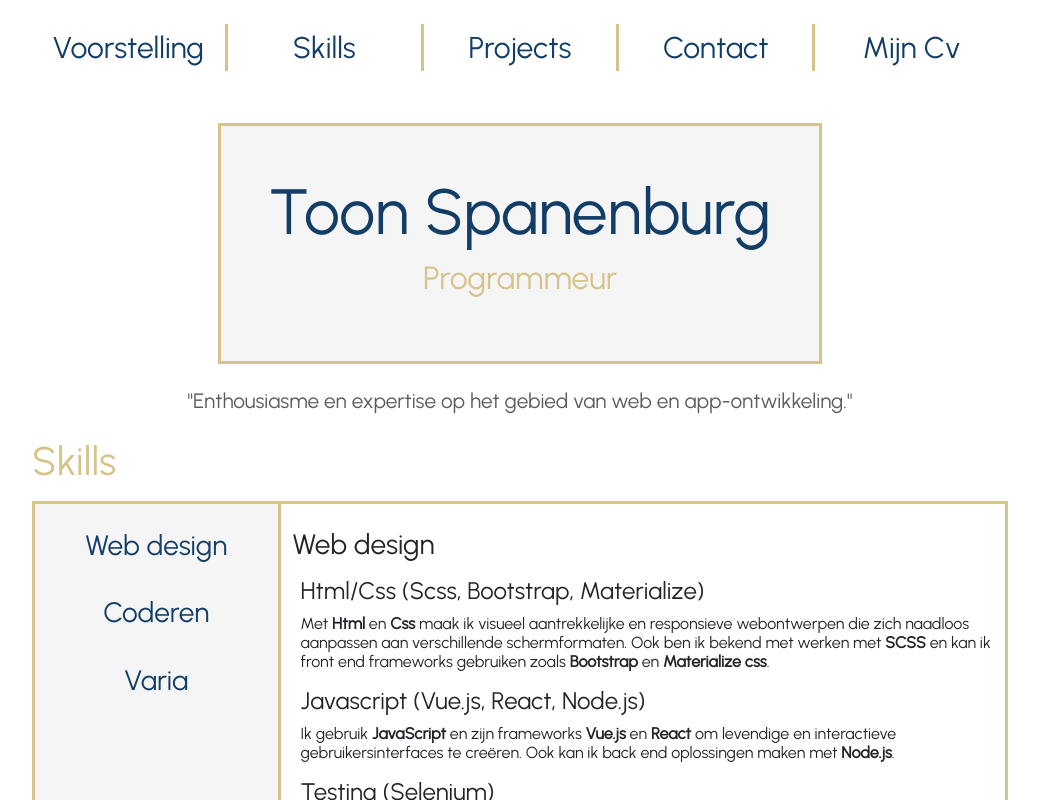
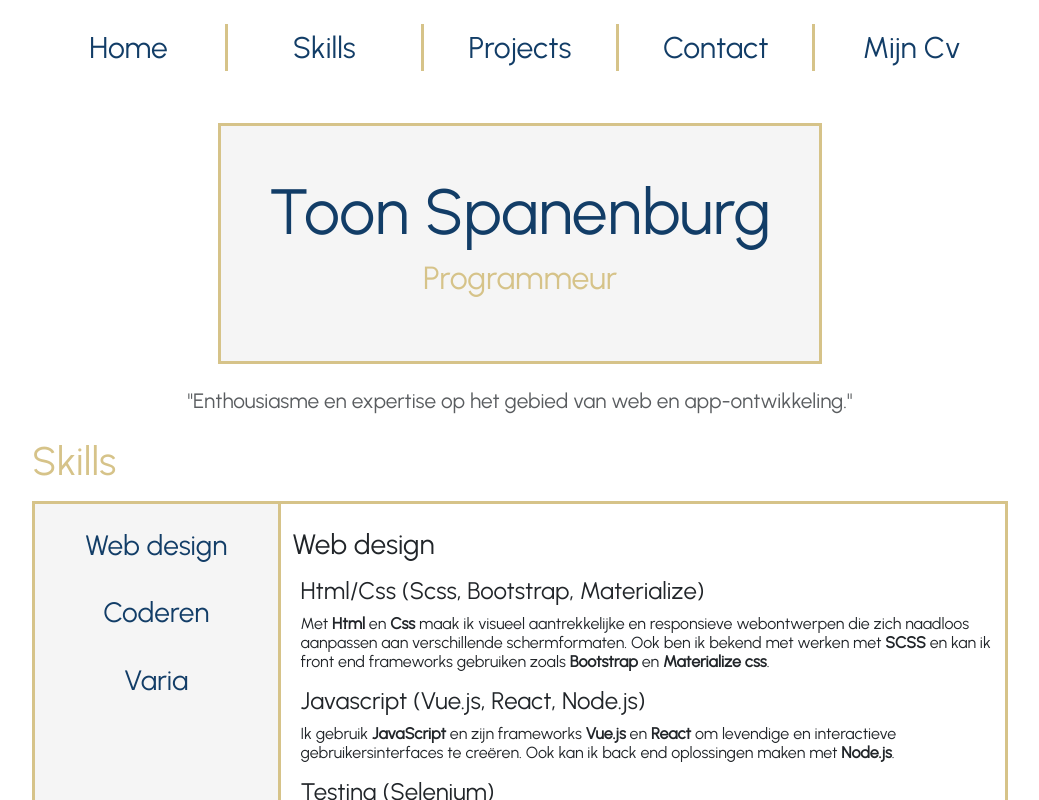
Before and after one commit to ToonSpanenburg/ToonSpanenburgWebsite, a Vue app: page / in a window 1280 px wide. Shown: the top 800 px of the page, without its empty margins (120-1159 px from the left). Built offline with nearby package versions, Linux system fonts and the light colour scheme.

Commit message:
newest release

```diff
--- a/src/components/MyHeader.vue
+++ b/src/components/MyHeader.vue
@@ -8,7 +8,7 @@
       <div class="container justify-content-center text-center">
         <div class="row">
           <div class="col navItem navLine">
-            <a href="#voorstelling" class="navText">Voorstelling</a>
+            <a href="#voorstelling" class="navText">Home</a>
           </div>
 
           <div class="col navItem navLine">
@@ -41,7 +41,7 @@
           <div class="col">
             <ul>
               <li>
-                <a href="#voorstelling" class="navText">Voorstelling</a>
+                <a href="#voorstelling" class="navText">Home</a>
               </li>
               <li>
                 <a href="#Interesses" class="navText">interesses</a>
```
